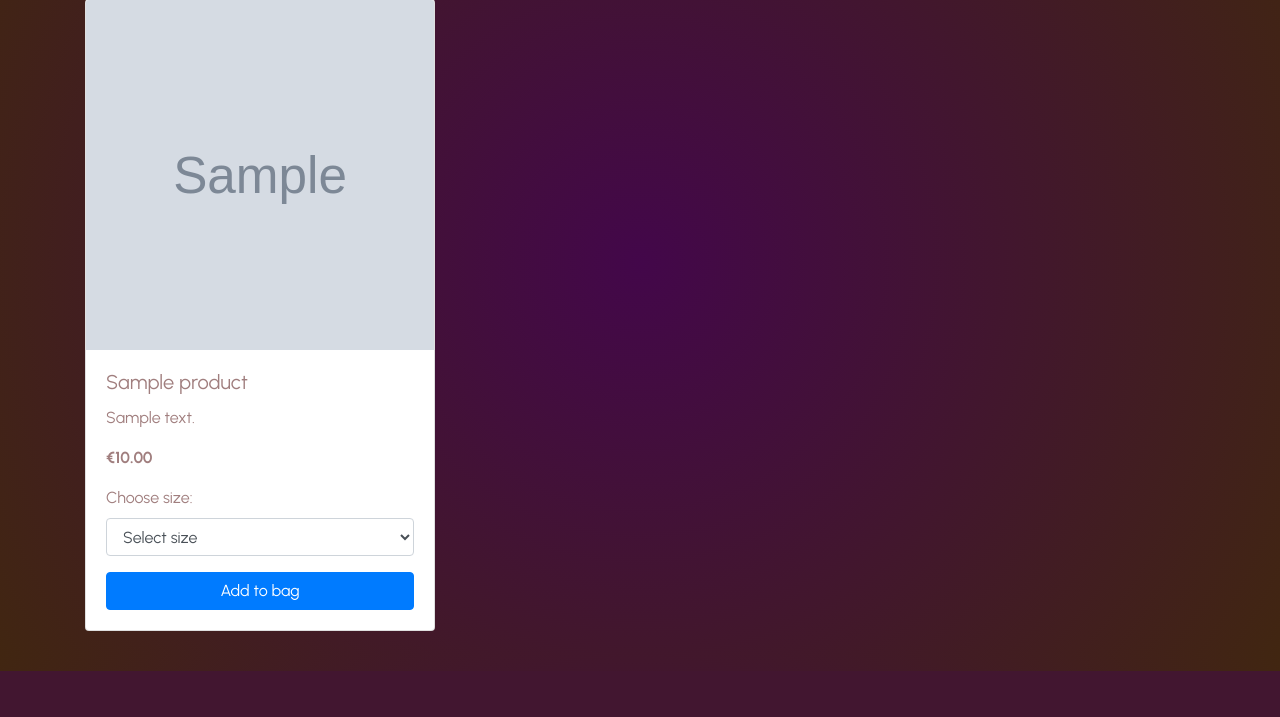
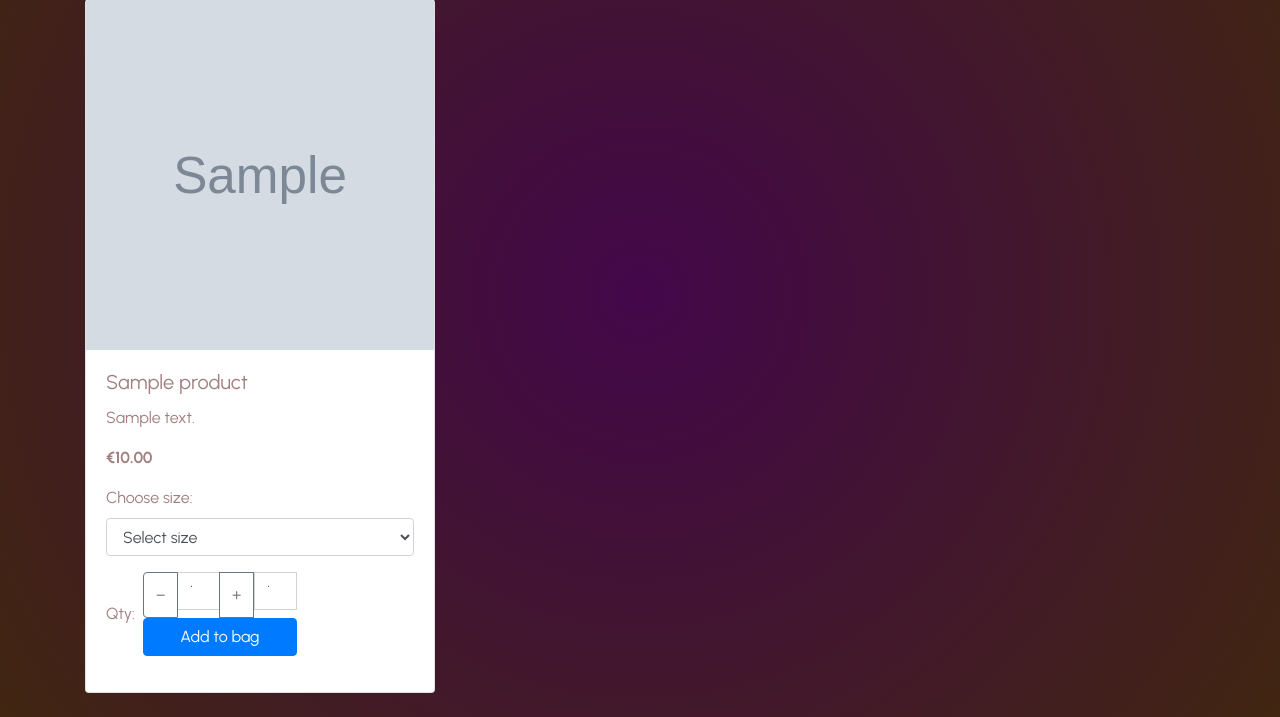
Before and after one commit to ToniEstarlich/pixel-store, a Django app: page /products/ in a window 1280 px wide. Shown: the part 129-846 px from the top of the page. Before the commit the page ends 800 px from the top, so only its background shows below. Run offline with Django 5.2, Linux system fonts and the light colour scheme; tables that the repository leaves empty hold one stand-in row (values such as "Sample post"); grey boxes marked "Sample" are stand-in pictures; some libraries are stand-ins or nearby versions.

Commit message:
add view code in bag

```diff
--- /dev/null
+++ b/bag/context_processors.py
@@ -0,0 +1,26 @@
+def bag_contents(request):
+    bag = request.session.get('bag', {})
+
+    total = 0
+    product_count = 0
+
+    from products.models import Product
+    products = []
+    for item_id, item_data in bag.items():
+        product = Product.objects.get(id=item_id)
+        quantity = item_data['quantity']
+        total += product.price * quantity
+        product_count += quantity
+        products.append({
+            'product': product,
+            'quantity': quantity,
+            'subtotal': product.price * quantity
+        })
+
+    context = {
+        'bag_items': products,
+        'grand_total': total,
+        'product_count': product_count,
+    }
+
+    return context
--- /dev/null
+++ b/bag/urls.py
@@ -0,0 +1,7 @@
+from django.urls import path
+from . import views
+
+urlpatterns = [
+    path('', views.view_bag, name='view_bag'),
+    path('add/<item_id>/', views.add_to_bag, name='add_to_bag'),
+]
--- a/clothing_store/settings.py
+++ b/clothing_store/settings.py
@@ -60,6 +60,7 @@ MIDDLEWARE = [
     'django.middleware.common.CommonMiddleware',
     'django.middleware.csrf.CsrfViewMiddleware',
     'django.contrib.auth.middleware.AuthenticationMiddleware',
+    'allauth.account.middleware.AccountMiddleware',
     'django.contrib.messages.middleware.MessageMiddleware',
     'django.middleware.clickjacking.XFrameOptionsMiddleware',
 ]
@@ -80,6 +81,7 @@ TEMPLATES = [
                 'django.template.context_processors.request',
                 'django.contrib.auth.context_processors.auth',
                 'django.contrib.messages.context_processors.messages',
+                'bag.context_processors.bag_contents',
             ],
         },
     },
--- a/clothing_store/urls.py
+++ b/clothing_store/urls.py
@@ -24,6 +24,7 @@ urlpatterns = [
     path('accounts/', include('allauth.urls')), # routes of login/signup
     path('', include('home.urls')),
     path('products/', include('products.urls')),
+    path('bag/', include('bag.urls')),
 ]
 
 if settings.DEBUG:
--- a/products/templates/products/products_list.html
+++ b/products/templates/products/products_list.html
@@ -16,11 +16,11 @@
                     <h5 class="card-title">{{ product.name }}</h5>
                     <p class="card-text">{{ product.description|truncatewords:20 }}</p>
                     <p class="card-text font-weight-bold">€{{ product.price }}</p>
-                    <form method="post" action="">
+                    <form method="post" action="{% url 'add_to_bag' product.id %}">
                         {% csrf_token %}
                         <div class="form-group">
                             <label for="size">Choose size:</label>
-                            <select class="form-control" name="size" id="size" required>
+                            <select class="form-control" name="size" id="size--{{ products.id }}" required>
                                 <option value="" disabled selected>Select size</option>
                                 <option value="S">Small</option>
                                 <option value="M">Medium</option>
@@ -28,7 +28,23 @@
                                 <option value="XL">Extra Large</option>
                             </select>
                         </div>
-                        <button type="submit" class="btn btn-primary btn-block">Add to bag</button>
+                        <div class="form-group d-flex align-items-center">
+                            <label for="quantity" class="mr-2 mb-0">Qty:</label>
+                            <div class="input-group w-50">
+                                <div class="input-group-prepend">
+                                    <button type="button" class="btn btn-outline-secondary"
+                                        onclick="decreaseQty(this)">−</button>
+                                </div>
+                                <input type="number" name="quantity" id="quantity" value="1" min="1"
+                                    class="form-control mb-2 text-center">
+                                <div class="input-group-append">
+                                    <button type="button" class="btn btn-outline-secondary"
+                                        onclick="increaseQty(this)">+</button>
+                                </div>
+                                 <input type="number" name="quantity" min="1" value="1" class="form-control mb-2">
+                                 <button type="submit" class="btn btn-primary btn-block">Add to bag</button>
+                            </div>
+                        </div>
                     </form>
                 </div>
             </div>
--- a/static/css/base.css
+++ b/static/css/base.css
@@ -55,6 +55,13 @@ body {
 
 /* Cards items */
 
+.card-body {
+   background-color: rgba(255, 255, 255, 0.3);
+    -webkit-backdrop-filter: blur(10px);
+    backdrop-filter: blur(10px);
+    border-radius: 10px;
+}
+
 .card-img-top {
   width: 100% !important;
   height: 350px !important;
--- /dev/null
+++ b/static/js/quantity-buttons.js
@@ -0,0 +1,11 @@
+function increaseQty(button) {
+    const input = button.closest('.input-group').querySelector('input[type="number"]');
+    input.stepUp();
+}
+
+function decreaseQty(button) {
+    const input = button.closest('.input-group').querySelector('input[type="number"]');
+    if (parseInt(input.value) > 1) {
+        input.stepDown();
+    }
+}
--- a/templates/base.html
+++ b/templates/base.html
@@ -34,6 +34,7 @@
     crossorigin="anonymous"></script>
   <!-- Stripe -->
   <script src="https://js.stripe.com/v3/"></script>
+  <script src="{% static 'js/quantity-buttons.js' %}"></script>
   {% endblock %}
 </head>
 
--- a/templates/includes/main-nav.html
+++ b/templates/includes/main-nav.html
@@ -20,7 +20,7 @@
     </div>
   </li>
   <li class="nav-item">
-    <a class="nav-link text-white" href="">
+    <a class="nav-link text-white" href="{% url 'view_bag' %}">
       <i class="fas fa-shopping-bag"></i>
       {% if grand_total %}
         <span>${{ grand_total|floatformat:2 }}</span>
```
Also changed, not shown: bag/templates/bag/bag.html (added, +22 -0 lines), bag/views.py (+20 -2 lines).
